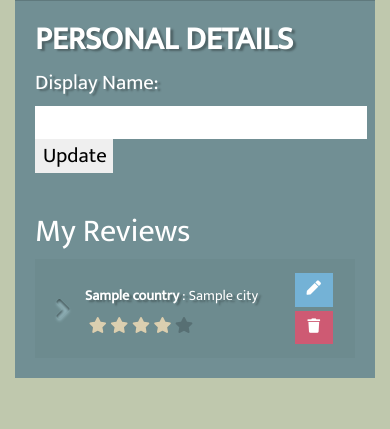
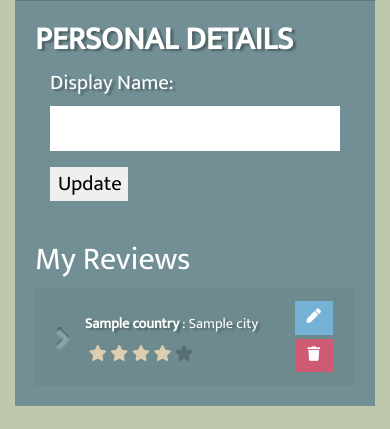
Before and after one commit to alexandruvalentin/Citizfied, a Flask app: template templates/profile.html in a window 390 px wide. Shown: the part 170-599 px from the top of the page. Run offline with Flask 2, Linux system fonts and the light colour scheme; the template is opened without the code that fills it: most values are stand-ins (such as "Sample title", 1, 10 or a date in 2020); some libraries are stand-ins or nearby versions; some web fonts are replaced.

Commit message:
Add media queries to profile page

```diff
--- a/templates/profile.html
+++ b/templates/profile.html
@@ -12,11 +12,15 @@
                 </div>
                 <div class="card-body display-name">
                     <h3>Personal details</h3>
+                    <div class="col-12 col-sm-6">
                     <form method="POST">
+                        <div class="form-group">
                         <label for="name">Display Name:</label>
-                        <input type="text" name="name" id="name" value="{{ user.name }}">
+                        <input type="text" name="name" id="name" class="form-control" value="{{ user.name }}">
+                        </div>
                         <input type="submit" value="Update">
                     </form>
+                    </div>
                 </div>
                 <div class="card-body">
                     <h2>My Reviews</h2>
```
